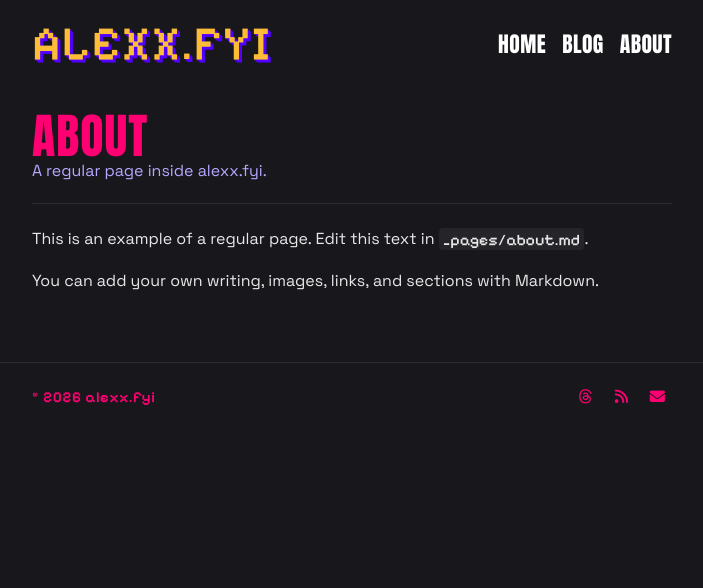
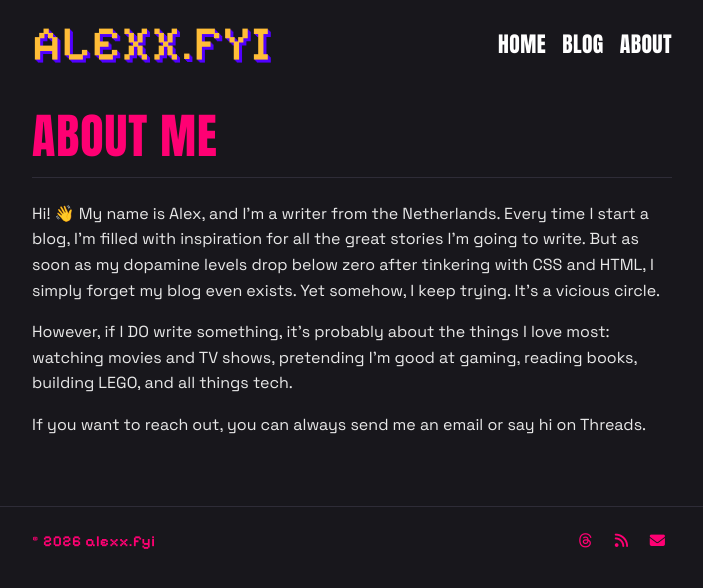
Before and after one commit to Alxndrrr/alexx.fyi, a Jekyll site: the page built from _pages/about.md, in a window 1280 px wide. Shown: the top 588 px of the page, without its empty margins (288-991 px from the left). Built offline with Jekyll 4.4.1, drawn with Linux system fonts in a browser that asks for light colours; some web fonts are replaced.

Commit message:
Update about.md

```diff
--- a/_pages/about.md
+++ b/_pages/about.md
@@ -1,8 +1,9 @@
 ---
-title: About
-description: A regular page inside alexx.fyi.
+title: About me
 ---
 
-This is an example of a regular page. Edit this text in `_pages/about.md`.
+Hi! 👋 My name is Alex, and I’m a writer from the Netherlands. Every time I start a blog, I’m filled with inspiration for all the great stories I’m going to write. But as soon as my dopamine levels drop below zero after tinkering with CSS and HTML, I simply forget my blog even exists. Yet somehow, I keep trying. It’s a vicious circle.
 
-You can add your own writing, images, links, and sections with Markdown.
+However, if I DO write something, it’s probably about the things I love most: watching movies and TV shows, pretending I’m good at gaming, reading books, building LEGO, and all things tech.
+
+If you want to reach out, you can always send me an email or say hi on Threads.
```
